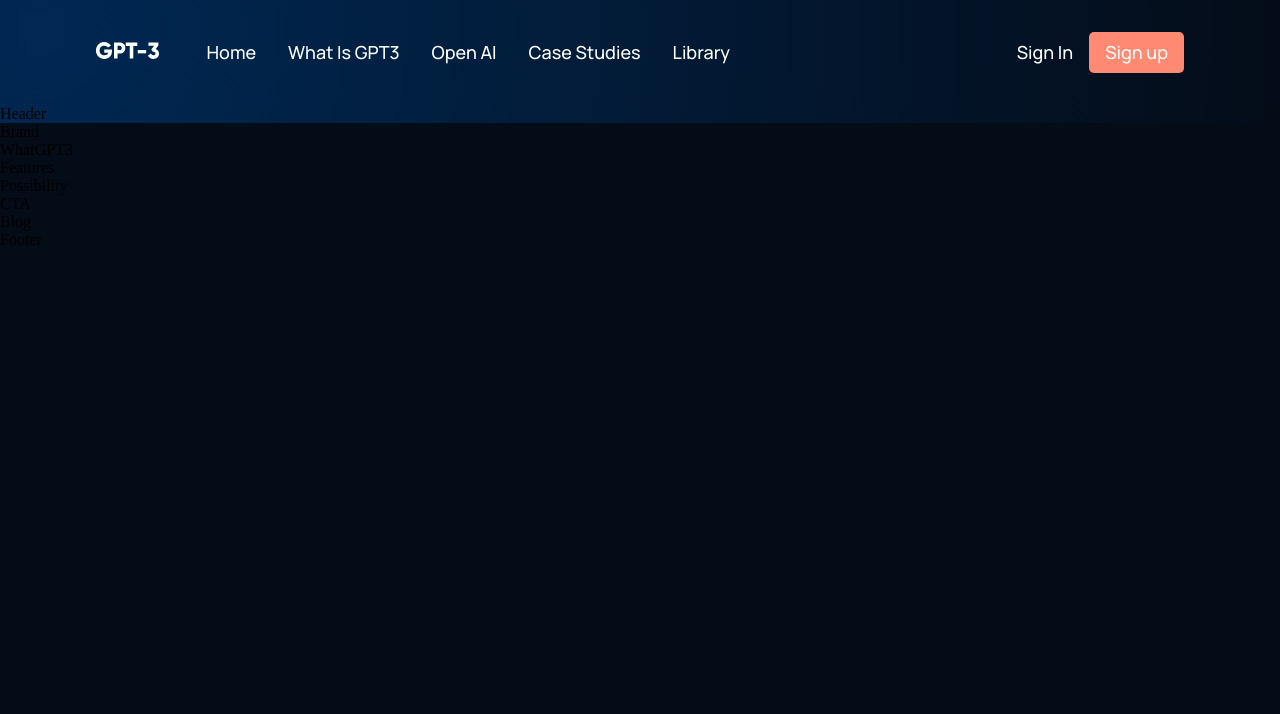
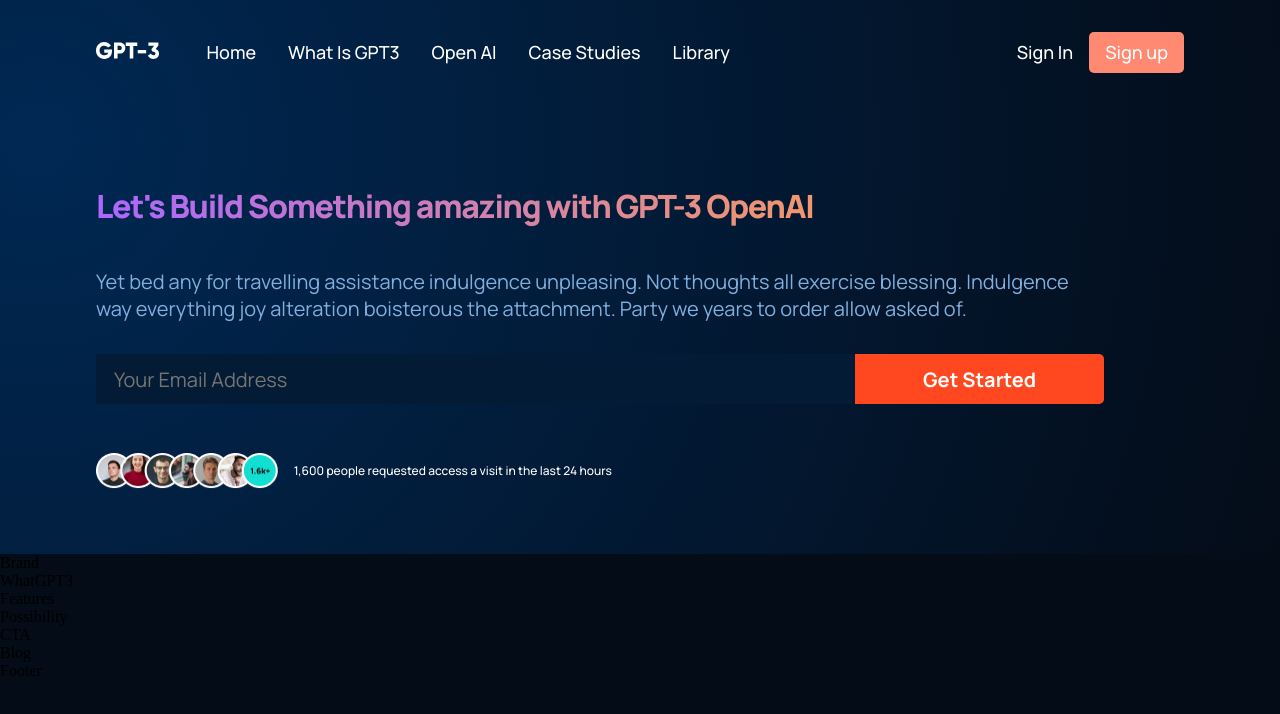
Before and after one commit to Sughnenter/gpt3-project, a React (Vite) app: page / in a window 1280 px wide. Shown: the top 714 px of the page. Built offline with nearby package versions, Linux system fonts and the light colour scheme.

Commit message:
started styling header, text and people

```diff
--- a/src/App.css
+++ b/src/App.css
@@ -49,7 +49,7 @@
   );
 }
 
-gradient__text {
+.gradient__text {
   background: var(--gradient-text);
   -webkit-background-clip: text;
   -webkit-text-fill-color: transparent;
--- a/src/components/navbar/Navbar.jsx
+++ b/src/components/navbar/Navbar.jsx
@@ -13,10 +13,12 @@
       <p><a href='#blog'>Library</a></p>
     </>
   )
+  //The menu component contains all the links for the menu
 }
 
 function Navbar () {
   const [toggleMenu, setToggleMenu] = useState(false)
+  //The use state is for the toggle menu icon
   return (
     <div className='gpt3__navbar'>
       <div className='gpt3__navbar-links'>
@@ -35,6 +37,7 @@
         {toggleMenu
         ? <RiCloseLine color='#fff' size={27} onClick={() => setToggleMenu(false)} />
         : <RiMenu3Line color='#fff' size={27} onClick={() => setToggleMenu(true)} />
+        //renders the menu line from react-icons
         }
         {toggleMenu && (
           <div className='gpt3__navbar-menu_container scale-up-center'>
@@ -46,6 +49,7 @@
               </div>
             </div>
           </div>
+          //displays the elements of the toggle menu when the hamburger menu is clicked
         )}
       </div>
     </div>
--- a/src/containers/header/Header.css
+++ b/src/containers/header/Header.css
@@ -0,0 +1,86 @@
+.gpt3__header{
+  display:flex;
+}
+.gpt3__header-content{
+  flex:1;
+  display: flex;
+  justify-content:center;
+  align-items:flex-start;
+  flex-direction: column;
+  margin-right: 5rem;
+
+}
+.gpt3__header-content h1{
+  font-family: var(--font-family);
+  font-weight: 800;
+  font: size 62px;
+  line-height: 75px;
+  letter-spacing: -0.04em;
+}
+.gpt3__header-content p{
+  font-family: var(--font-family);
+  font-style: normal;
+  font-weight: normal;
+  font-size: 20px;
+  line-height: 27px;
+  color: var(--color-text);
+  margin-top: 1.5rem;
+}
+.gpt3__header-content__input{
+  width:100%;
+  margin:2rem 0 1rem;
+  display:flex;
+}
+.gpt3__header-content__input input{
+  flex:2;
+  width:100%;
+  min-height: 50px;
+  font-family: var(--font-family);
+  font-size:20px;
+  line-height: 27px;
+  background: var(--color-footer);
+  border:2px solid var(--color-footer);
+  padding:0 1rem;
+  outline:none;
+  color:#fff;
+  border-top-right-radius: 5px;
+  border-bottom-right-radius: 5px;
+}
+.gpt3__header-content__input button{
+  flex:0.6;
+  width: 100%;
+  min-height: 50px;
+  font-family: var(--font-family);
+  font-weight: bold;
+  font-size:20px;
+  line-height: 27px;
+  background: #ff4820;
+
+  color:#fff;
+  cursor:pointer;
+  outline: none;
+  padding: 0 1rem;
+  border: none ;
+  border-top-right-radius: 5px;
+  border-bottom-right-radius: 5px;
+}
+.gpt3__header-content__people{
+  width: 100%;
+  display:flex;
+  align-items:center;
+  justify-content: flex-start;
+  margin-top: 2rem;
+}
+.gpt3__header-content__people img{
+  width: 181.79px;
+  height: 38px;
+}
+.gpt3__header-content__people p{
+  margin: 0 0 0 1rem;
+  font-family: var(--font-family);
+  font-weight: 500;
+  font-size: 12px;
+  line-height: 38px;
+  color: #fff;
+  text-align:center;
+}
--- a/src/containers/header/Header.jsx
+++ b/src/containers/header/Header.jsx
@@ -1,11 +1,32 @@
-import React from 'react'
-import './Header.css'
-
-function Header () {
+import "./Header.css";
+import people from "../../assets/people.png";
+import ai from "../../assets/ai.png";
+function Header() {
   return (
-    <div>
-      Header
+    <div className="gpt3__header section__padding" id="home">
+      <div className="gpt3__header-content">
+        <h1 className="gradient__text">
+          Let's Build Something amazing with GPT-3 OpenAI
+        </h1>
+        <p>
+          Yet bed any for travelling assistance indulgence unpleasing. Not
+          thoughts all exercise blessing. Indulgence way everything joy
+          alteration boisterous the attachment. Party we years to order allow
+          asked of.
+        </p>
+        <div className="gpt3__header-content__input">
+          <input type="email" placeholder="Your Email Address" />
+          <button type="button">Get Started</button>
+        </div>
+        <div className='gpt3__header-content__people'>
+          <img src={people} alt="people" />
+          <p>1,600 people requested access a visit in the last 24 hours</p>
+        </div>
+        {/* <div className="gpt3__header-image">
+          <img src={ai} alt="ai" />
+        </div> */}
+      </div>
     </div>
-  )
+  );
 }
-export default Header
+export default Header;
```
